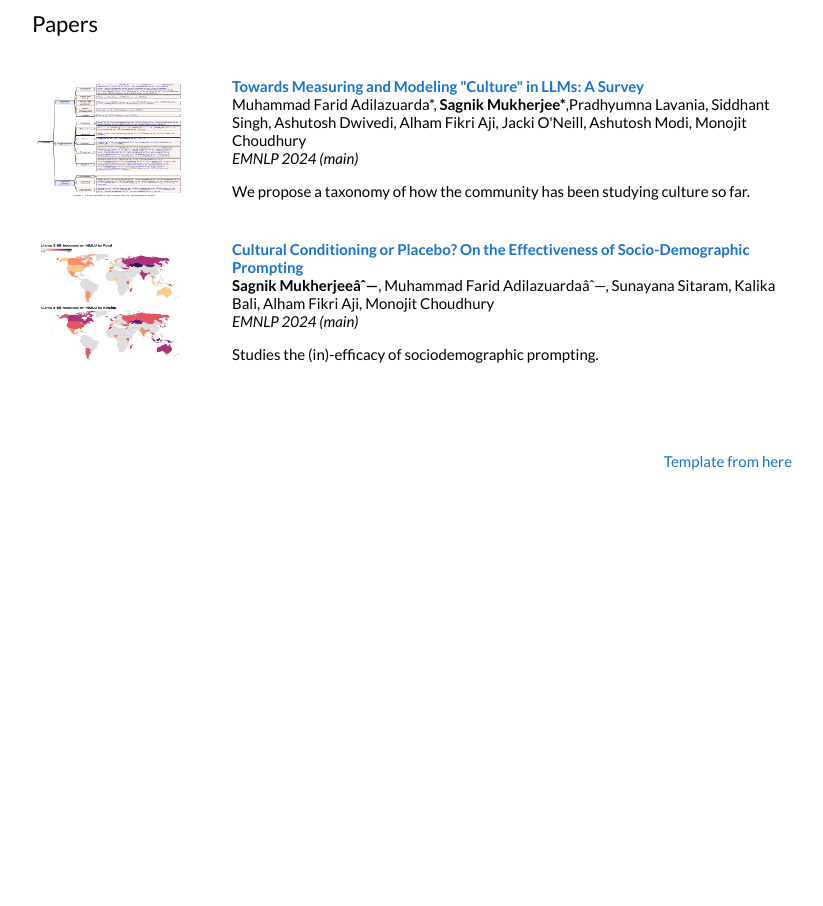
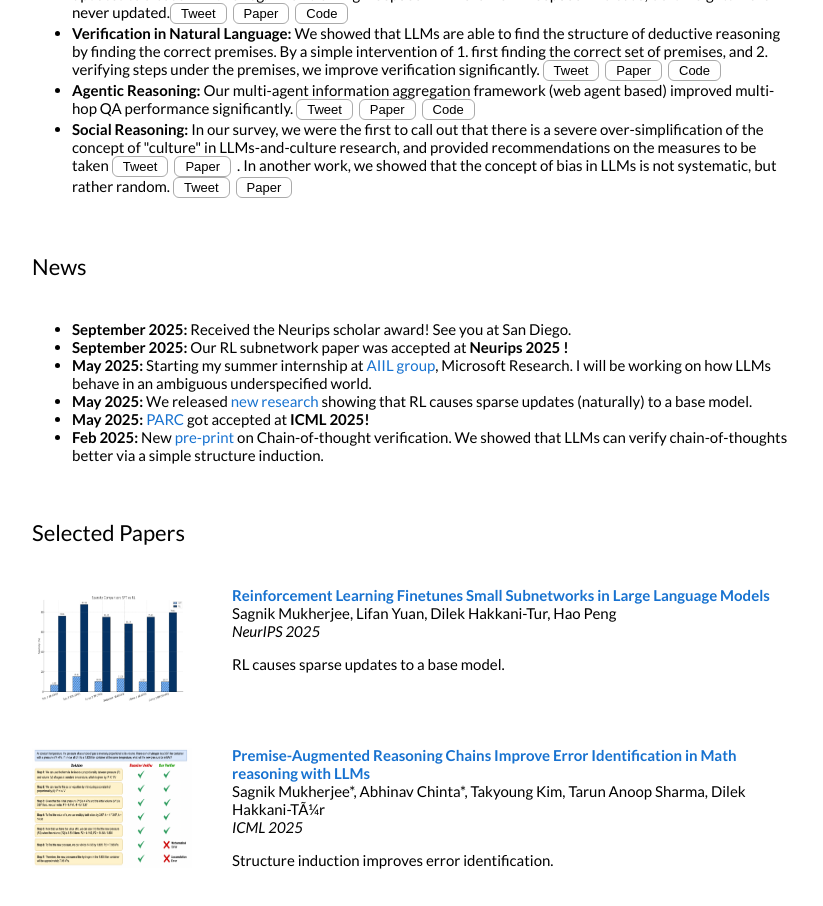
Before and after one commit to SagnikMukherjee/sagnikmukherjee.github.io, a plain HTML site: page index.html in a window 1280 px wide. Shown: the part 498-1404 px from the top of the page, without its empty margins (228-1051 px from the left). Before the commit the page ends 996 px from the top, so only its background shows below. Drawn offline with Linux system fonts and the light colour scheme.

Commit message:
edited after years

```diff
--- a/index.html
+++ b/index.html
@@ -60,6 +60,21 @@
     span.highlight {
       background-color: #ffffd0;
     }
+    .tag-button {
+      display: inline-block;
+      padding: 2px 10px;
+      border: 1px solid #aaa;
+      border-radius: 6px;
+      font-size: 13px;
+      font-family: sans-serif;
+      text-decoration: none;
+      color: black;
+      background: white;
+      margin-right: 6px;
+    }
+    .tag-button:hover {
+      background: #f3f3f3;
+    }
   </style>
   <link rel="icon" type="image/png" href="images/dp_1.png">
   <title>Sagnik Mukherjee</title>
@@ -87,7 +102,7 @@
               <p align="center">
                 <name>Sagnik Mukherjee</name>
               </p>
-              <p>I am a first year PhD student at the University of Illinois, Urbana Champaign, advised by <a href="https://scholar.google.com/citations?user=GMcL_9kAAAAJ" target="_blank">Prof. Dilek Hakkani-Tur</a>. Previously I worked at the Bing Ads Team at Microsoft, where I worked on Dense and Generative retrieval for Ads Snippets. I also spent 3 months as a Research Assistant at MBZUAI working with <a href="https://mbzuai.ac.ae/study/faculty/monojit-choudhury/" target="_blank">Prof. Monojit Choudhury</a>.
+              <p>I am a Second year PhD student at the University of Illinois, Urbana Champaign, advised by <a href="https://uiuc-conversational-ai-lab.github.io" target="_blank">Prof. Dilek Hakkani-Tur</a> and <a href="https://haopeng-nlp.github.io" target="_blank">Prof. Hao Peng</a>. Previously I worked at the Bing Ads Team at Microsoft, where I worked on Dense and Generative retrieval for Ads Snippets. I also spent 3 months as a Research Assistant at MBZUAI working with <a href="https://mbzuai.ac.ae/study/faculty/monojit-choudhury/" target="_blank">Prof. Monojit Choudhury</a>.
               </p>
               <p> I graduated from Indian Institute of Technology Kanpur in 2021 with a bachelors degree in Electrical Engineering. While at IIT Kanpur, I worked with <a href="https://ashutosh-modi.github.io/" target="_blank">Prof. Ashutosh Modi</a> and <a href="https://www.cse.iitk.ac.in/users/arnabb/" target="_blank">Prof. Arnab Bhattacharya</a> </p>
 
@@ -109,7 +124,13 @@
             <td width="100%" valign="middle">
               <heading>Research</heading>
               <p>
-                My primary interest is in NLP, especially LLM agents and robust evaluation of LLMs. Currectly I am exploring information aggregation tasks on the web with multi-agent collaboration. Previously I have worked on Socio-Cultural aspects of LLMs.
+                My research is centred around Large Language Models. More specifically, I am interested in building next generation LLMs that can continually and scalably learn from interactions. To this end, my work includes
+                  <ul>
+                      <li><strong>Training dynamics of SFT and RL:</strong> We were the first to empirically show that RL causes sparse parameter updates to a base LLM. For eg. when training DeepSeek R1 Zero from DeepSeek V3 base, 86% weights were never updated.<a class="tag-button" href="https://x.com/saagnikkk/status/1924885542468256212">Tweet</a><a class="tag-button" href="https://arxiv.org/pdf/2505.11711">Paper</a><a class="tag-button" href="https://github.com/SagnikMukherjee/sparsity_in_rl/tree/main">Code</a> </li>
+                      <li><strong>Verification in Natural Language:</strong> We showed that LLMs are able to find the structure of deductive reasoning by finding the correct premises. By a simple intervention of 1. first finding the correct set of premises, and 2. verifying steps under the premises, we improve verification significantly. <a class="tag-button" href="https://x.com/saagnikkk/status/1918387564945219598">Tweet</a><a class="tag-button" href="https://arxiv.org/pdf/2502.02362">Paper</a><a class="tag-button" href="https://github.com/SagnikMukherjee/PARC/tree/main">Code</a> </li>
+                      <li><strong>Agentic Reasoning: </strong>Our multi-agent information aggregation framework (web agent based) improved multi-hop QA performance significantly. <a class="tag-button" href="https://x.com/saagnikkk/status/1852506512826007563">Tweet</a><a class="tag-button" href="https://www.arxiv.org/pdf/2410.19054">Paper</a><a class="tag-button" href="https://github.com/gangiswag/infogent">Code</a> </li>
+                      <li><strong>Social Reasoning:</strong> In our survey, we were the first to call out that there is a severe over-simplification of the concept of "culture" in LLMs-and-culture research, and provided recommendations on the measures to be taken <a class="tag-button" href="https://twitter.com/...">Tweet</a><a class="tag-button" href="https://twitter.com/...">Paper</a>. In another work, we showed that the concept of bias in LLMs is not systematic, but rather random. <a class="tag-button" href="https://twitter.com/...">Tweet</a><a class="tag-button" href="https://twitter.com/...">Paper</a></li>
+                  </ul>
               </p>
             </td>
           </tr>
@@ -120,14 +141,71 @@
         <table width="100%" align="center" border="0" cellspacing="0" cellpadding="20">
           <tr>
             <td width="100%" valign="middle">
-              <heading>Papers</heading>
+              <heading>News</heading>
             </td>
           </tr>
         </table>
 
         <table width="100%" align="center" border="0" cellspacing="0" cellpadding="20">
+          <tr>
+            <td width="100%" valign="top">
+              <ul>
+                <li><strong>September 2025:</strong> Received the Neurips scholar award! See you at San Diego. </li>
+                <li><strong>September 2025:</strong> Our RL subnetwork paper was accepted at <strong>Neurips 2025 !</strong></li>
+                <li><strong>May 2025:</strong> Starting my summer internship at <a href="https://www.microsoft.com/en-us/research/group/ai-interaction-and-learning/" target="blank">AIIL group</a>, Microsoft Research. I will be working on how LLMs behave in an ambiguous underspecified world.</li>
+                <li><strong>May 2025:</strong> We released <a href="https://arxiv.org/abs/2505.11711" target="_blank">new research</a> showing that RL causes sparse updates (naturally) to a base model. </li>
+                <li><strong>May 2025:</strong> <a href="https://arxiv.org/abs/2502.02362" target="_blank">PARC</a> got accepted at <strong>ICML 2025!</strong> </li>
+                <li><strong>Feb 2025:</strong> New <a href="https://arxiv.org/abs/2502.02362" target="_blank">pre-print</a>  on Chain-of-thought verification. We showed that LLMs can verify chain-of-thoughts better via a simple structure induction. </li>
+              </ul>
+            </td>
+          </tr>
+        </table>
 
+        <table width="100%" align="center" border="0" cellspacing="0" cellpadding="20">
+          <tr>
+            <td width="100%" valign="middle">
+              <heading>Selected Papers</heading>
+            </td>
+          </tr>
+        </table>
 
+        <table width="100%" align="center" border="0" cellspacing="0" cellpadding="20">
+        <tr>
+            <td width="25%">
+              <div class="one">
+                <a target="_blank"><img style="width: 100%; max-width: 100%; height: 100%;" src='img/sparsity.png'></a>
+              </div>
+
+            </td>
+            <td valign="top" width="75%">
+                <a href="https://arxiv.org/abs/2505.11711" target="_blank">
+                    <papertitle>Reinforcement Learning Finetunes Small Subnetworks in Large Language Models</papertitle>
+                </a>
+                <br>
+                  Sagnik Mukherjee, Lifan Yuan, Dilek Hakkani-Tur, Hao Peng
+                <br>
+                <em>NeurIPS 2025</em>
+                <p>RL causes sparse updates to a base model. </p>
+            </td>
+        </tr>
+        <tr>
+            <td width="25%">
+              <div class="one">
+                <a target="_blank"><img style="width: 100%; max-width: 100%; height: 100%;" src='img/parc.png'></a>
+              </div>
+
+            </td>
+            <td valign="top" width="75%">
+                <a href="https://arxiv.org/abs/2502.02362" target="_blank">
+                    <papertitle>Premise-Augmented Reasoning Chains Improve Error Identification in Math reasoning with LLMs</papertitle>
+                </a>
+                <br>
+                    Sagnik Mukherjee*, Abhinav Chinta*, Takyoung Kim, Tarun Anoop Sharma, Dilek Hakkani-Tür
+                <br>
+                <em>ICML 2025</em>
+                <p>Structure induction improves error identification. </p>
+            </td>
+        </tr>
         <tr>
             <td width="25%">
               <div class="one">
@@ -146,7 +224,7 @@
                 <p>We propose a taxonomy of how the community has been studying culture so far.</p>
             </td>
         </tr>
-	<tr>
+	      <tr>
             <td width="25%">
               <div class="one">
                 <a target="_blank"><img style="width: 100%; max-width: 100%; height: 100%;" src='img/placebo_paper.png'></a>
```
Also changed, not shown: img/dp_1.png, img/parc.png (added), img/sparsity.png (added).
